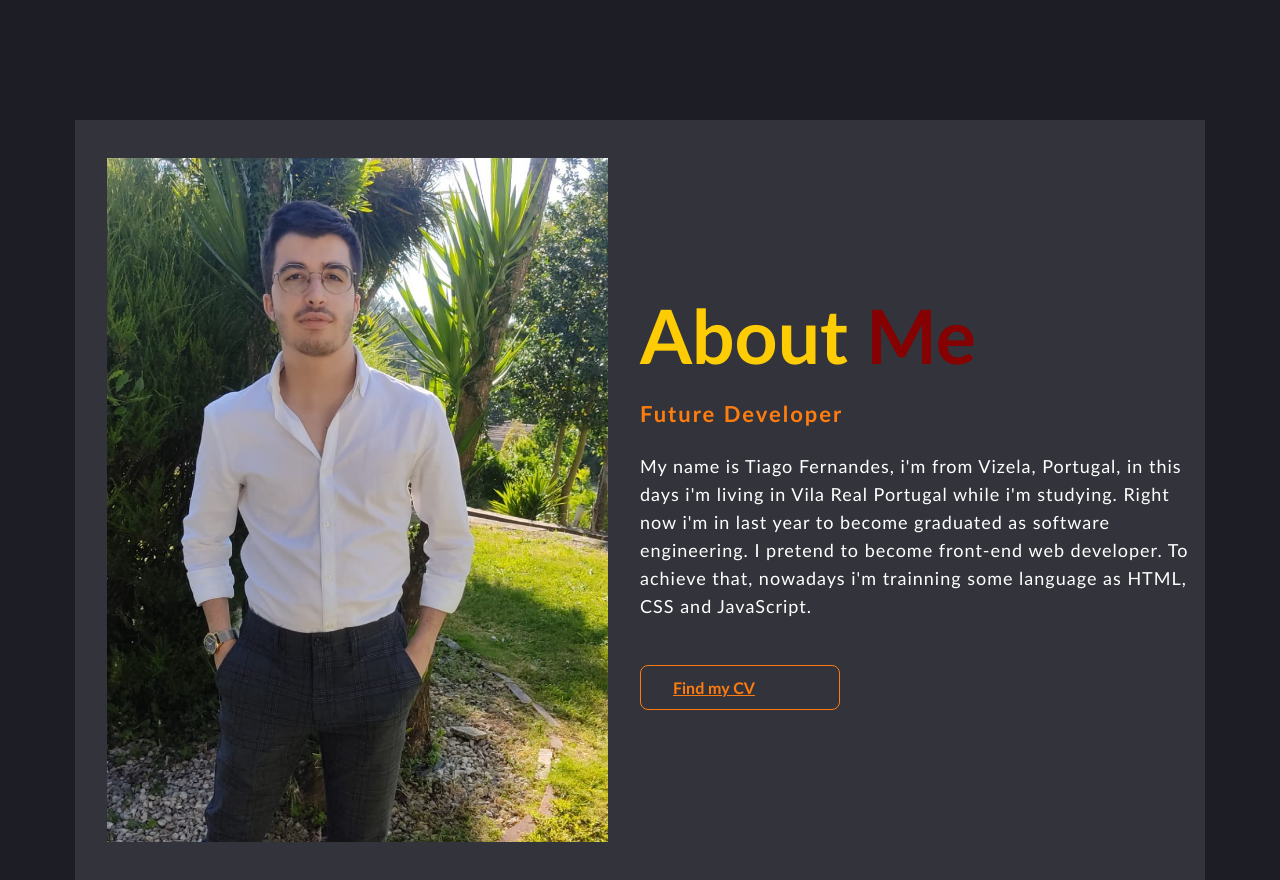
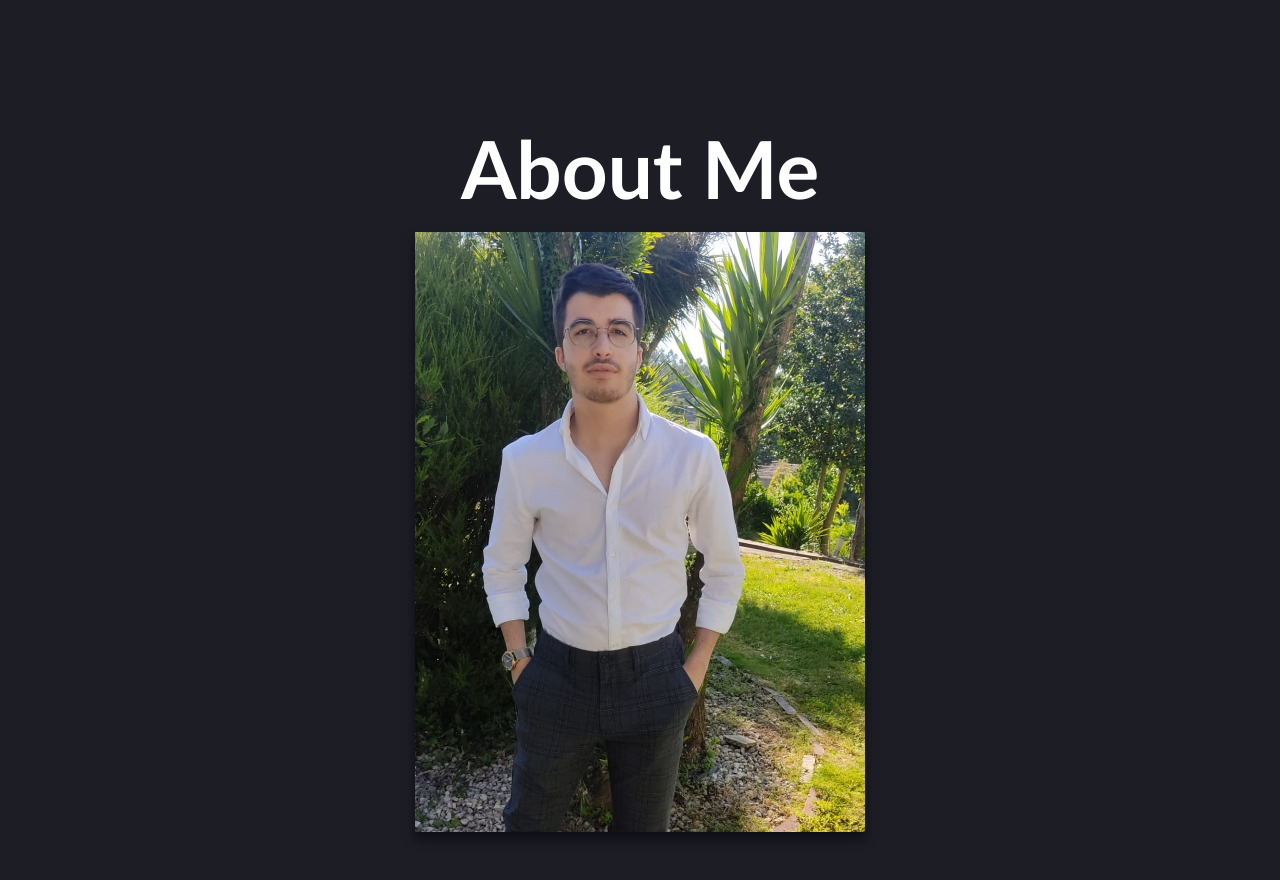
Before and after one commit to TiagoFernandes2002/tiagofernandes2002.github.io, a plain HTML site: page index.html in a window 1280 px wide. Shown: the part 740-1620 px from the top of the page. Drawn offline with Linux system fonts and the light colour scheme.

Commit message:
about me update

```diff
--- a/index.html
+++ b/index.html
@@ -53,11 +53,12 @@
     </section>
 
     <!-- About section  -->
-    <section class="about">
-        <div class="about-container" id="aboutNav">
+    <section class="about" id="aboutNav">
+        <h2 class="section-title">About Me</h2>
+        <div class="about-wrapper">
+            <div class="about-container">
                 <img src="/images/perfil.jpg">
                 <div class="about-text">
-                <h2>About <span>Me</span></h2>
                     <h5>Future Developer</h5>
                     <p>My name is Tiago Fernandes, i'm from Vizela, Portugal, in this days i'm living in Vila Real Portugal while i'm studying.
                         Right now i'm in last year to become graduated as software engineering.
@@ -69,7 +70,7 @@
 
 
                 </div>
-
+            </div>
         </div>
 
     </section>
--- a/style.css
+++ b/style.css
@@ -29,6 +29,7 @@ nav {
     justify-content: space-between;
     align-items: center;
     padding: 0rem calc((100vw- 1300px)/2);
+    z-index: 4;
 }
 
 .logo img {
@@ -201,90 +202,114 @@ nav a {
     width:100%;
     padding: 100px 0px;
     background-color: #1c1d25 ;
+    display: flex;
+    flex-direction: column;
+    justify-content: center;
+    align-items: center;
 }
 
-.about img {
-    height: auto;
-    width: 100%;
+.about-wrapper {
     display: flex;
-    justify-content: center;
-    align-items: flex-end;
-    padding: 0rem 2rem;
+    width: 70%;
+    justify-content: space-around;
 }
 
-.about-text {
-    width: 550px;
-    max-width: 100%;
-    display: flex;
-    flex-direction: column;
+
+.about-container{
+	max-width: 450px;
+	height: 600px;
+	padding: 2rem 1rem;
+	position: relative;
+	display: flex;
+	align-items:flex-end;
+	box-shadow: 0px 7px 10px rgba(0,0,0,0.5);
+	transition: 0.5s ease-in-out;
 
 }
 
-.about-container {
-    width: 1130px;
-    max-width: 95%;
-    margin: auto auto;
-    align-items: center;
-    background: rgba(255, 255, 255, 0.1);
-    display: grid;
-    grid-template-columns: 1fr 1fr;
-    height: 95vh;
-    flex-wrap: wrap-reverse;
-    grid-template-columns: repeat(auto-fit, minmax(300px, 1fr));
-    box-sizing: border-box;
-    justify-content:center;
+.about-container:hover{
+    transform: translateY(20px);
+
 }
 
-.about-text h2 {
-    color: #fdcc04;
-    font-size: 75px;
-    text-transform: capitalize;
-    margin-bottom: 20px;
-    word-wrap: break-word;
-    max-width: 100%;
+.about-container:before{
+	content:'';
+	position: absolute;
+	top:0;
+	left:0;
+	display:block;
+	width:100%;
+	height:100%;
+	background: linear-gradient(to bottom, rgba(0,176,155,0.5), rgba(150,201,61,1));
+	z-index:2;
+	transition: 0.5s all;
+	opacity: 0;
+
 }
 
-.about-text h5{
-    color: #ff7d0f;
-    letter-spacing: 2px;
-    font-size: 22px;
-    margin-bottom: 25px;
-    text-transform: capitalize;
-    word-wrap: break-word;
-    max-width: 100%;
+.about-container:hover:before{
+	opacity:1;
 }
 
-.about-text p{
-    color: #fff;
-    letter-spacing: 1px;
-    line-height: 28px;
-    font-size: 18px;
-    font-size-adjust: inherit;
-    margin-bottom: 45px;
-    word-wrap: break-word;
-    max-width: 100%;
-    display: flex;
+.about-container img{
+	width:100%;
+	height:100%;
+	object-fit: cover;
+	position: absolute;
+	top:0;
+	left:0;
 }
 
-.button {
-    display: inline-block;
-    background-color: #ff7b0f00;
-    border: 1px solid #ff7b0f;
-    color: #ff7b0f;
-    padding: 0.75rem 2rem;
-    font-weight: 600;
-    border-radius: 0.5rem;
-    max-width: 200px;
-  }
-  .button:hover {
-    background-color: #ff7b0f;
-    color: #fff;
-    box-shadow: 0 10px 36px rgba(0, 0, 0, 0.15);
-  }
+.about-container .about-text {
+	position: relative;
+	z-index:3;
+	color: #fff;
+	opacity:0;
+	transform: translateY(30px);
+	transition: 0.5s all;
+}
 
-span{
-    color: #860102;
+.about-container:hover .about-text {
+	opacity: 1;
+	transform: translateY(0px);
 }
+
+
+
+.about-container .about-text h2{
+	margin: 0;
+}
+
+.about-container .about-text h5{
+	margin: 0;
+    font-size: 30px;
+}
+
+.about-container .about-text p {
+	letter-spacing: 1px;
+	font-size: 15px;
+	margin-top: 8px;
+	margin-bottom: 20px;
+}
+
+
+
+.about-container .about-text .button {
+	text-decoration: none;
+	padding: 0.5rem 1rem;
+	background: #fff;
+	color: #000;
+	font-size: 14px;
+	font-weight: bold;
+	cursor: pointer;
+	transition: 0.4s ease-in-out;
+
+}
+
+.about-container .about-text .button:hover {
+	box-shadow: 0px 7px 10px rgba(0,0,0,0.5);
+}
+
 
 section {
     display: block;
```
Lines whose indentation alone changed are shown as unchanged.
